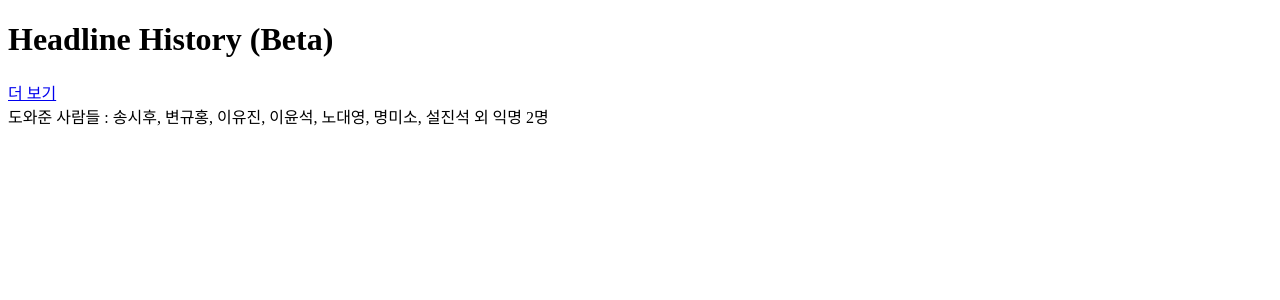
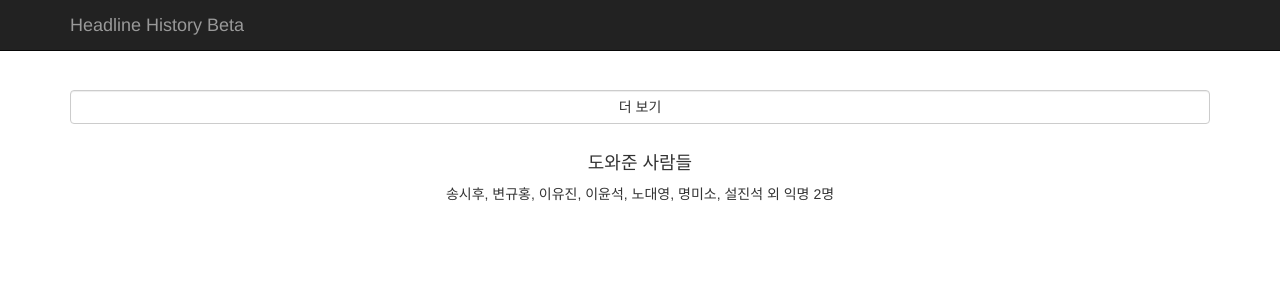
Before and after one commit to acuros/headline-history, a Django app: template headline/templates/home.html in a window 1280 px wide. Shown: the top 300 px of the page. Run offline with Django 3.2, Linux system fonts and the light colour scheme; the template is opened without the code that fills it, so the values that code supplies are empty.

Commit message:
bootstrapped default layout

```diff
--- a/headline/templates/base.html
+++ b/headline/templates/base.html
@@ -1,8 +1,13 @@
 <!DOCTYPE html>
-<html>
+<html lang="en">
   <head>
     <title>Headline History</title>
+    <meta charset="utf-8" />
+    <meta name="viewport" content="width=device-width, initial-scale=1.0">
+    <link rel="stylesheet" href="/static/bootstrap.min.css" />
+    <link rel="stylesheet" href="/static/headline.css" />
     <script src="/static/jquery-1.10.2.min.js"></script>
+    <script src="/static/bootstrap.min.js"></script>
     <script src="/static/headline.js"></script>
     <script>
       (function(i,s,o,g,r,a,m){i['GoogleAnalyticsObject']=r;i[r]=i[r]||function(){
@@ -14,14 +19,35 @@
     </script>
   </head>
   <body>
-<div id="wrap">
-  <header>
-    <h1>Headline History (Beta)</h1>
-  </header>
+  	<nav class="navbar navbar-inverse navbar-fixed-top" role="navigation">
+  		<div class="container">
+	      <div class="navbar-header">
+	        <button type="button" class="navbar-toggle" data-toggle="collapse" data-target="#nav-right">
+			      <span class="sr-only">Toggle navigation</span>
+			      <span class="icon-bar"></span>
+			      <span class="icon-bar"></span>
+			      <span class="icon-bar"></span>
+			    </button>
+	        <a class="navbar-brand" href="/">Headline History Beta</a>
+	      </div>
+	      <!-- todo: search backend
+		    <div class="collapse navbar-collapse" id="nav-right">
+			    <form class="navbar-form navbar-right" role="search" action="/" method="get">
+			      <div class="form-group">
+			        <input type="text" class="form-control" placeholder="언론사" name="q" value="{{ query }}">
+			      </div>
+			      <button type="submit" class="btn btn-default">검색</button>
+			    </form>
+			  </div>
+			  -->
+  		</div>
+    </nav>
+    <div id="wrap" class="container">
       {% block content %}{% endblock %}
     </div>
-<footer>
-    도와준 사람들 : 송시후, 변규홍, 이유진, 이윤석, 노대영, 명미소, 설진석 외 익명 2명
+    <footer id="footer" class="container text-center">
+        <h4>도와준 사람들</h4>
+        <p>송시후, 변규홍, 이유진, 이윤석, 노대영, 명미소, 설진석 외 익명 2명</p>
     </footer>
   </body>
 </html>
--- a/headline/templates/home.html
+++ b/headline/templates/home.html
@@ -1,15 +1,21 @@
 {% extends "base.html" %}
 {% block content %}
 <section>
-  <ul id="headline-list">{% for headline in headlines %}
-    <li>
-      <article class="headline" data-id="{{ headline.id }}">
-        <h1>{{ headline.press.name }}</h1>
-        <a href="{{ headline.link }}">{{ headline.title }}</a> <small>({{ headline.crawled_time|date:"y-m-d G:H:i" }})</small>
-      </article>
-    </li>
-    {% endfor %}
+  <ul id="headline-list" class="list-group">
+  	{% for headline in headlines %}
+  	<li class="list-group-item">
+  		<article class="headline" data-id="{{ headline.id }}">
+	  		<h4 class="list-group-item-heading">
+	  			<b>{{ headline.press.name }}</b>
+	  			<span class="badge pull-right">{{ headline.crawled_time|date:"y-m-d G:H:i" }}</span>
+	  		</h4>
+	  		<p class="list-group-item-text">
+		  		<a href="{{ headline.link }}">{{ headline.title }}</a>
+	  		</p>
+  		</article>
+  	</li>
+  	{% endfor %}
   </ul>
-  <a href="/more/{{ headlines.last.id }}" id="get-more">더 보기</a>
+  <a href="/more/{{ headlines.last.id }}" id="get-more" class="btn btn-default form-control">더 보기</a>
 </section>
 {% endblock %}
```
Lines whose indentation alone changed are shown as unchanged.
